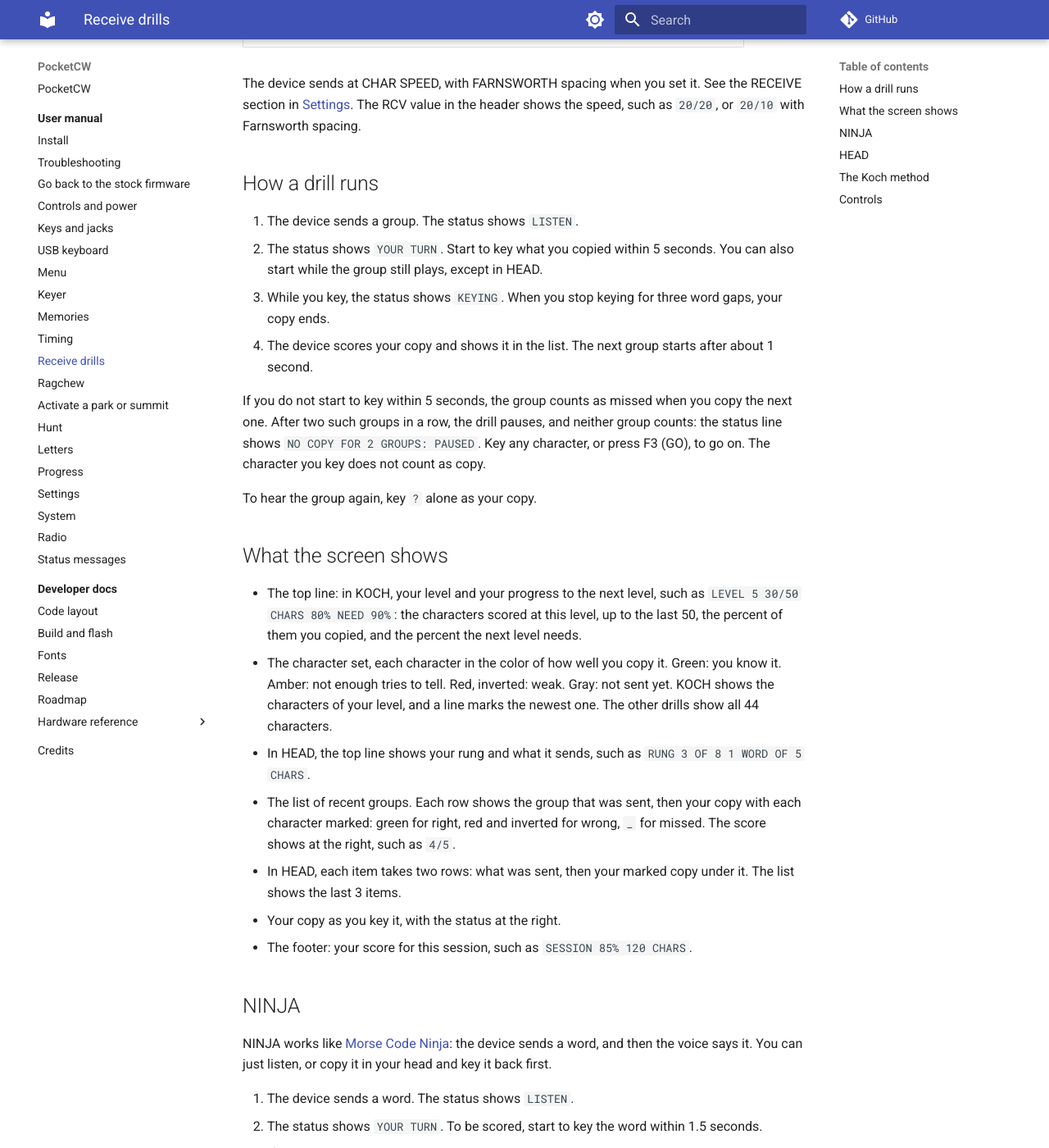
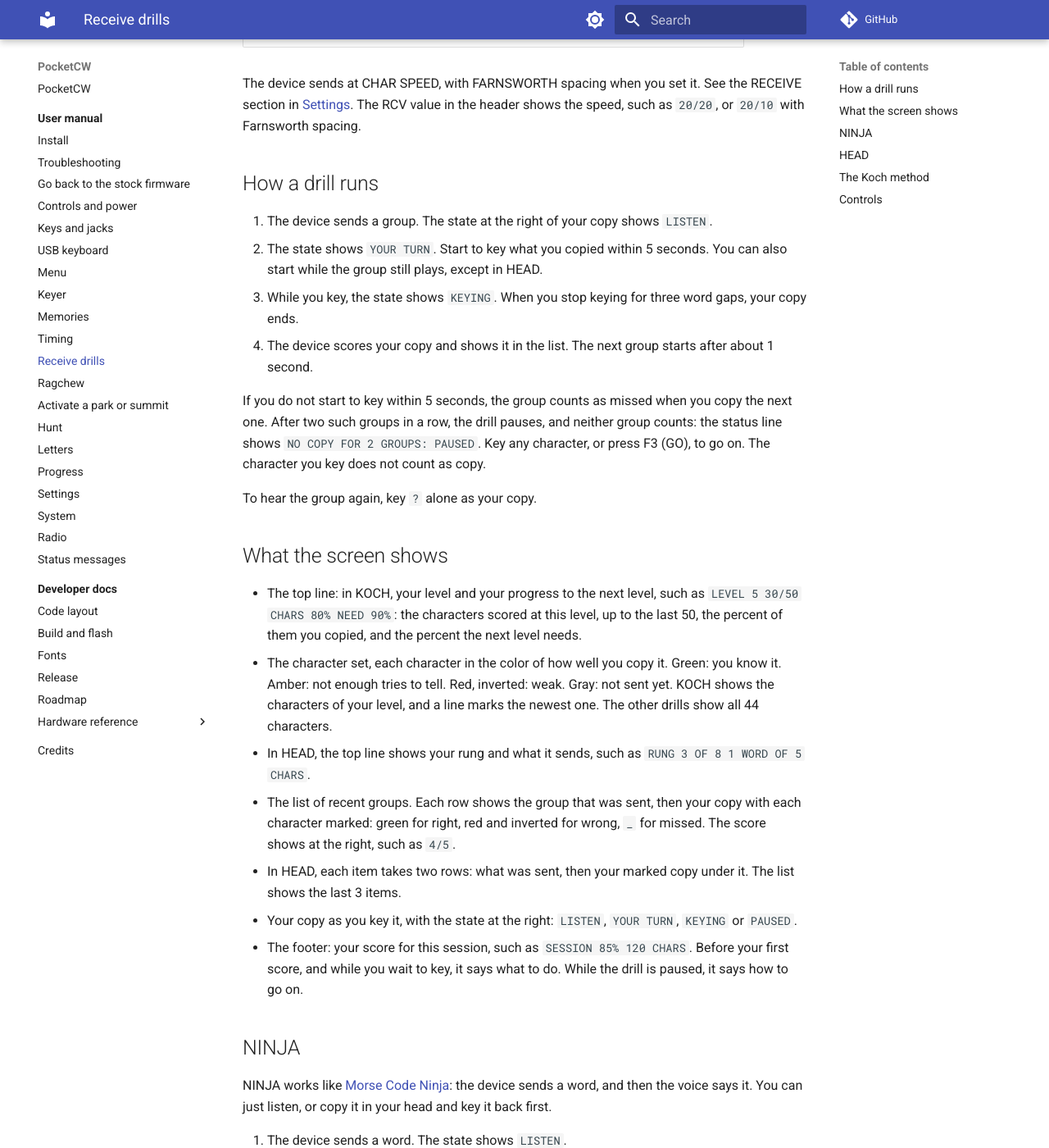
Before and after one commit to kvmet/k5mme_pocketcw, an MkDocs documentation site: the page built from docs/user/receive.md, in a window 1280 px wide and 1400 px high, scrolled down 530 px. Shown: the whole window at 82% size. Built offline with MkDocs 1.6.1 and Material for MkDocs 9.7.7, drawn with Linux system fonts in a browser that asks for light colours; comment, search, counter and statistics services are not loaded.

```diff
--- a/docs/user/receive.md
+++ b/docs/user/receive.md
@@ -16,9 +16,9 @@ The device sends at CHAR SPEED, with FARNSWORTH spacing when you set it. See the
 
 ## How a drill runs
 
-1. The device sends a group. The status shows `LISTEN`.
-2. The status shows `YOUR TURN`. Start to key what you copied within 5 seconds. You can also start while the group still plays, except in HEAD.
-3. While you key, the status shows `KEYING`. When you stop keying for three word gaps, your copy ends.
+1. The device sends a group. The state at the right of your copy shows `LISTEN`.
+2. The state shows `YOUR TURN`. Start to key what you copied within 5 seconds. You can also start while the group still plays, except in HEAD.
+3. While you key, the state shows `KEYING`. When you stop keying for three word gaps, your copy ends.
 4. The device scores your copy and shows it in the list. The next group starts after about 1 second.
 
 If you do not start to key within 5 seconds, the group counts as missed when you copy the next one. After two such groups in a row, the drill pauses, and neither group counts: the status line shows `NO COPY FOR 2 GROUPS: PAUSED`. Key any character, or press F3 (GO), to go on. The character you key does not count as copy.
@@ -32,15 +32,15 @@ To hear the group again, key `?` alone as your copy.
 - In HEAD, the top line shows your rung and what it sends, such as `RUNG 3 OF 8  1 WORD OF 5 CHARS`.
 - The list of recent groups. Each row shows the group that was sent, then your copy with each character marked: green for right, red and inverted for wrong, `_` for missed. The score shows at the right, such as `4/5`.
 - In HEAD, each item takes two rows: what was sent, then your marked copy under it. The list shows the last 3 items.
-- Your copy as you key it, with the status at the right.
-- The footer: your score for this session, such as `SESSION 85%  120 CHARS`.
+- Your copy as you key it, with the state at the right: `LISTEN`, `YOUR TURN`, `KEYING` or `PAUSED`.
+- The footer: your score for this session, such as `SESSION 85%  120 CHARS`. Before your first score, and while you wait to key, it says what to do. While the drill is paused, it says how to go on.
 
 ## NINJA
 
 NINJA works like [Morse Code Ninja](https://morsecode.ninja): the device sends a word, and then the voice says it. You can just listen, or copy it in your head and key it back first.
 
-1. The device sends a word. The status shows `LISTEN`.
-2. The status shows `YOUR TURN`. To be scored, start to key the word within 1.5 seconds.
+1. The device sends a word. The state shows `LISTEN`.
+2. The state shows `YOUR TURN`. To be scored, start to key the word within 1.5 seconds.
 3. If you key, the device scores your copy as in the other drills, then the voice says the word.
 4. If you do not key, the voice says the word, and the list shows it with no score.
 5. The next word starts about 1 second after the voice ends.
```
Also changed, not shown: docs/user/memories.md (+1 -1 lines), docs/user/ragchew.md (+2 -2 lines), docs/user/timing.md (+6 -6 lines).
